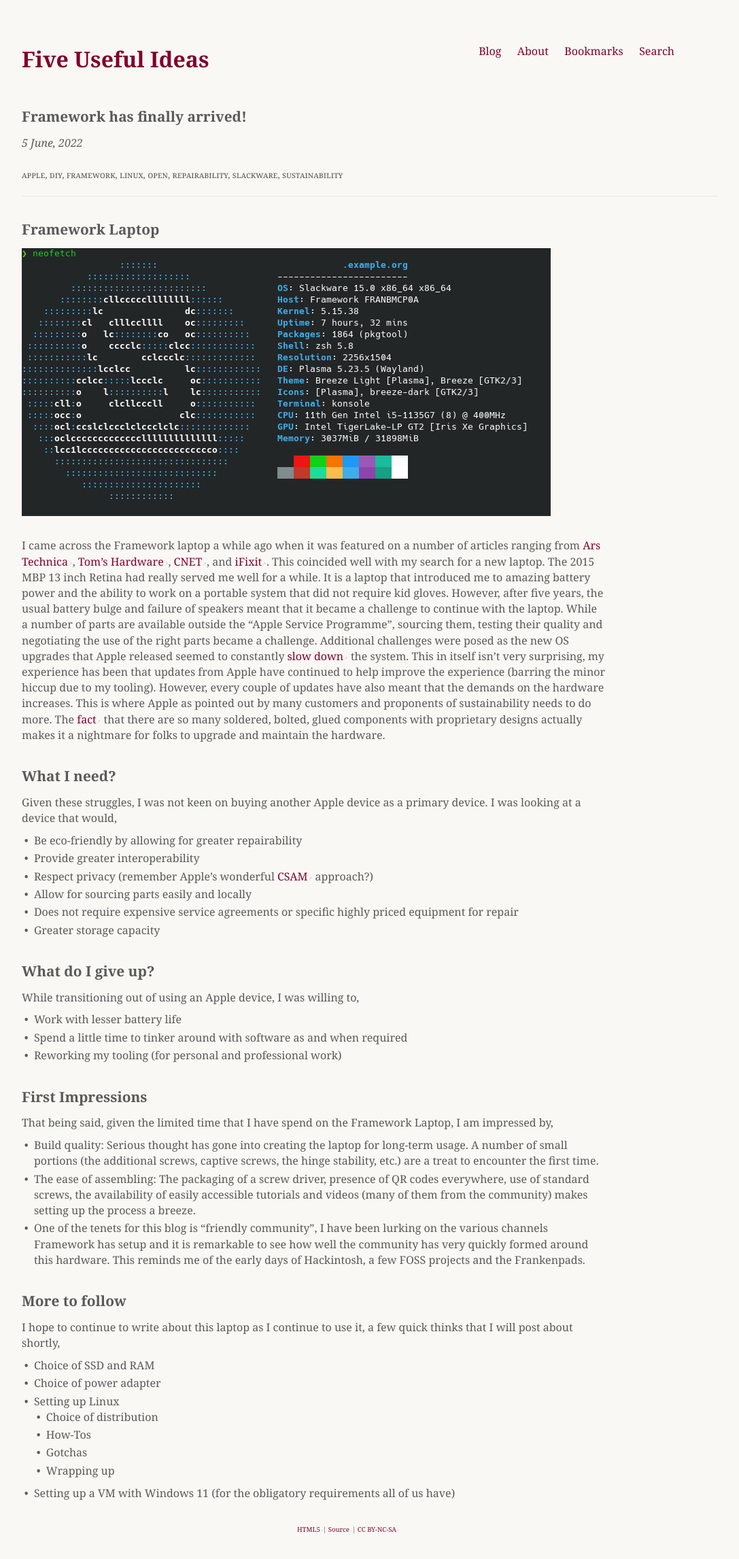
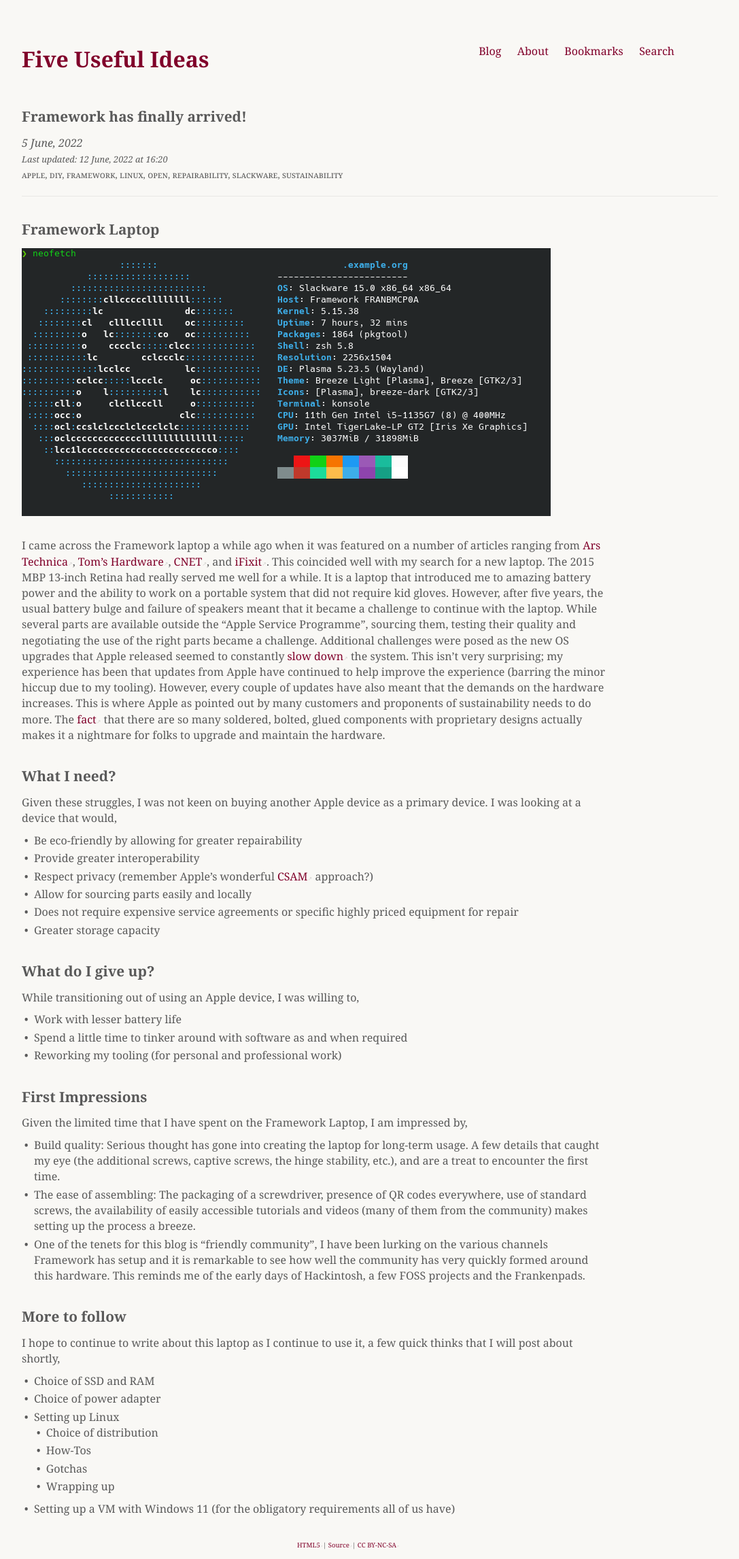
Before and after one commit to 5uie/website, a Jekyll site: the page built from _posts/2022-06-05-FrameworkArrived.md, in a window 1280 px wide. Shown: the whole page at 68% size, without its empty margins (96-1183 px from the left). Built offline with Jekyll 4.4.1, drawn with Linux system fonts in a browser that asks for light colours; before the commit the page ends 2270 px from its top, so only the background shows below that.

```diff
--- a/_posts/2022-06-05-2022-06-22-FrameworkArrived.md
+++ b/_posts/2022-06-05-FrameworkArrived.md
@@ -2,6 +2,7 @@
 layout: post
 title:  "Framework has finally arrived!"
 date:   2022-06-05 19:57:10 +0530
+modified: 2022-06-12 16:20:20 +530
 tags: framework repairability diy open sustainability linux slackware apple
 blurb: And so it begins with Framework and Linux
 ---
@@ -19,17 +20,17 @@
 [CNET](https://www.cnet.com/tech/computing/framework-laptop-review-a-functional-and-futureproof-13-inches/),
 and
 [iFixit](https://www.ifixit.com/News/51614/framework-laptop-teardown-10-10-but-is-it-perfect). This
-coincided well with my search for a new laptop. The 2015 MBP 13 inch
+coincided well with my search for a new laptop. The 2015 MBP 13-inch
 Retina had really served me well for a while. It is a laptop that
 introduced me to amazing battery power and the ability to work on a
 portable system that did not require kid gloves. However, after five
 years, the usual battery bulge and failure of speakers meant that it
-became a challenge to continue with the laptop. While a number of
+became a challenge to continue with the laptop. While several
 parts are available outside the "Apple Service Programme", sourcing
 them, testing their quality and negotiating the use of the right parts
 became a challenge. Additional challenges were posed as the new OS
 upgrades that Apple released seemed to constantly [slow down](https://arstechnica.com/gadgets/2020/11/macos-big-sur-launch-appears-to-cause-temporary-slowdown-in-even-non-big-sur-macs/) the
-system. This in itself isn't very surprising, my experience has been
+system. This isn't very surprising; my experience has been
 that updates from Apple have continued to help improve the experience
 (barring the minor hiccup due to my tooling). However, every couple of
 updates have also meant that the demands on the hardware
@@ -63,13 +64,13 @@
 
 ## First Impressions
 
-That being said, given the limited time that I have spend on the
+Given the limited time that I have spent on the
 Framework Laptop, I am impressed by,
 * Build quality: Serious thought has gone into creating the laptop for
-  long-term usage. A number of small portions (the additional screws,
-  captive screws, the hinge stability, etc.) are a treat to encounter
+  long-term usage. A few details that caught my eye (the additional screws,
+  captive screws, the hinge stability, etc.), and are a treat to encounter
   the first time.
-* The ease of assembling: The packaging of a screw driver, presence of
+* The ease of assembling: The packaging of a screwdriver, presence of
   QR codes everywhere, use of standard screws, the availability of
   easily accessible tutorials and videos (many of them from the
   community) makes setting up the process a breeze.
```
Also changed, not shown: _posts/2022-06-12-FrameworkSetup.md (added, +74 -0 lines), css/style.css, 1 other file.
